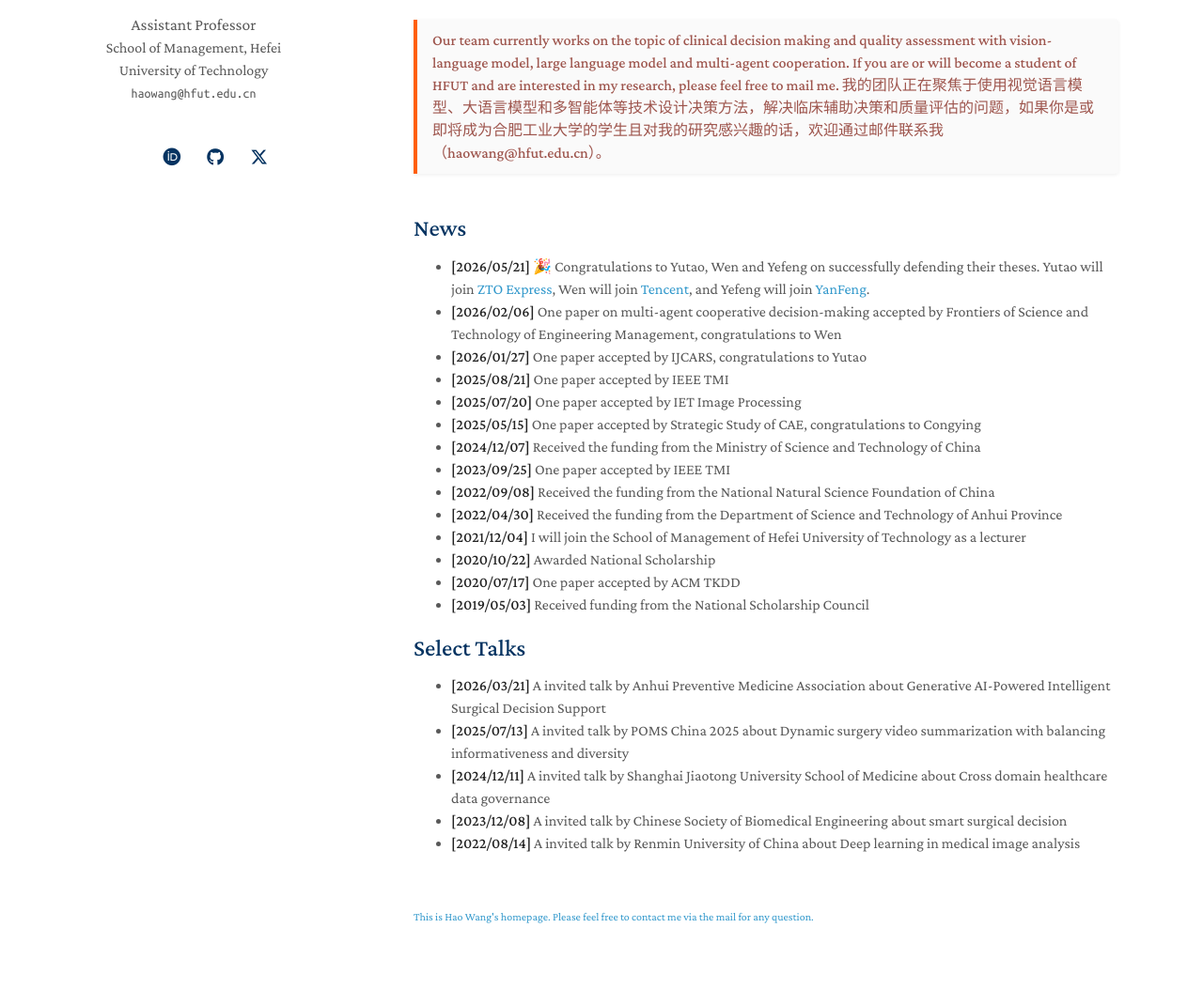
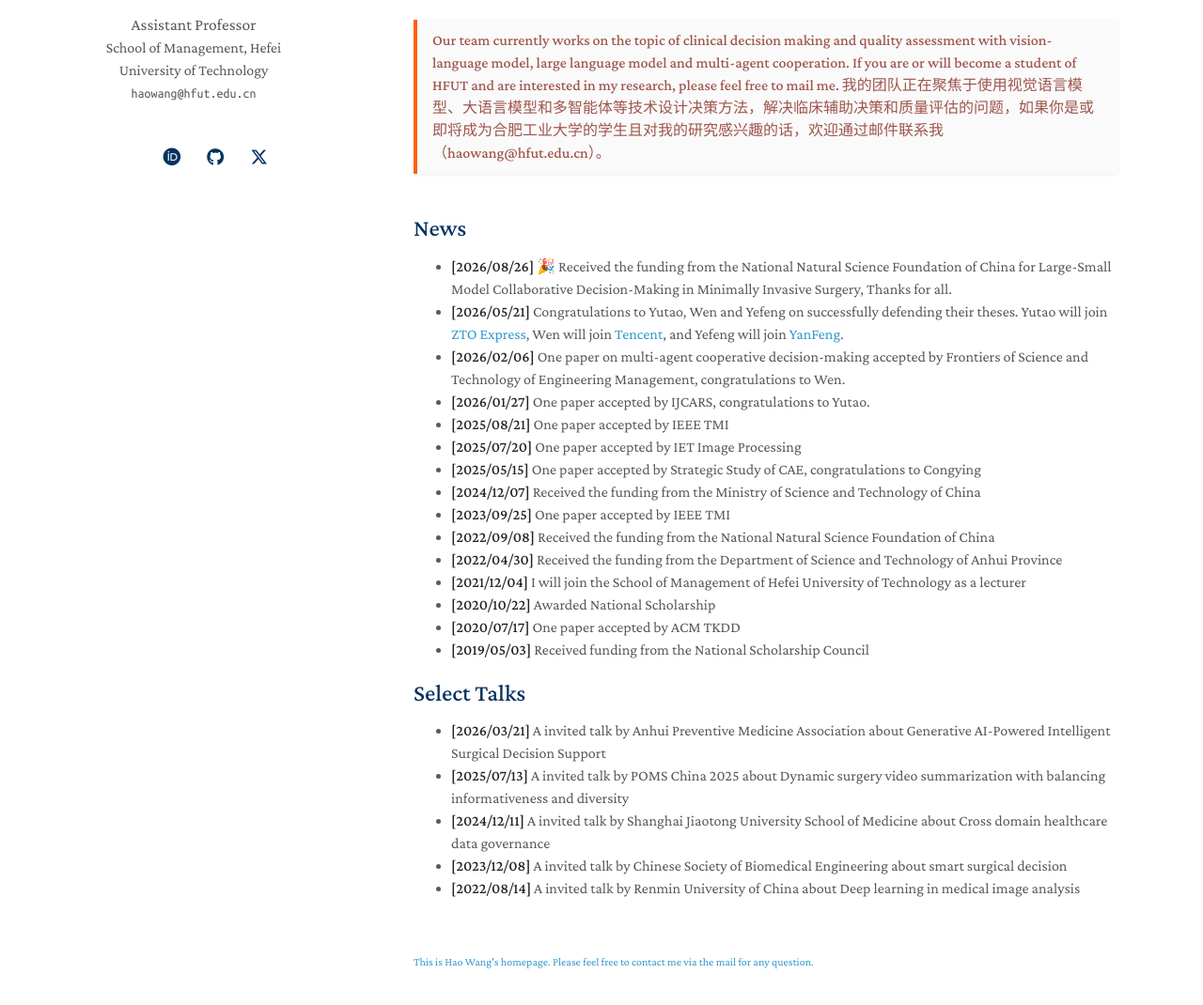
Before and after one commit to Waynehfut/waynehfut.github.io, a Jekyll site: the page built from index.md, in a window 1280 px wide and 1376 px high. Shown: the part 271-1341 px from the top of the window at 94% size. Built offline with Jekyll 4.4.1, drawn with Linux system fonts in a browser that asks for light colours; a style sheet for code colours, icons or effects is not loaded.

```diff
--- a/index.md
+++ b/index.md
@@ -16,9 +16,10 @@ My research interests include **Medical Image Analysis** (Surgical Vision, Visio
 
 ## News
 
-- **[2026/05/21]** 🎉 Congratulations to Yutao, Wen and Yefeng on successfully defending their theses. Yutao will join [ZTO Express](https://www.zto.com/), Wen will join [Tencent](https://www.tencent.com/zh-cn/), and Yefeng will join [YanFeng](https://www.yanfeng.com/en).
-- **[2026/02/06]** One paper on multi-agent cooperative decision-making accepted by Frontiers of Science and Technology of Engineering Management, congratulations to Wen
-- **[2026/01/27]** One paper accepted by IJCARS, congratulations to Yutao
+- **[2026/08/26]** 🎉 Received the funding from the National Natural Science Foundation of China for Large-Small Model Collaborative Decision-Making in Minimally Invasive Surgery, Thanks for all.
+- **[2026/05/21]** Congratulations to Yutao, Wen and Yefeng on successfully defending their theses. Yutao will join [ZTO Express](https://www.zto.com/), Wen will join [Tencent](https://www.tencent.com/zh-cn/), and Yefeng will join [YanFeng](https://www.yanfeng.com/en).
+- **[2026/02/06]** One paper on multi-agent cooperative decision-making accepted by Frontiers of Science and Technology of Engineering Management, congratulations to Wen.
+- **[2026/01/27]** One paper accepted by IJCARS, congratulations to Yutao.
 - **[2025/08/21]** One paper accepted by IEEE TMI
 - **[2025/07/20]** One paper accepted by IET Image Processing
 - **[2025/05/15]** One paper accepted by Strategic Study of CAE, congratulations to Congying
```
Also changed, not shown: projects.md (+2 -1 lines).
